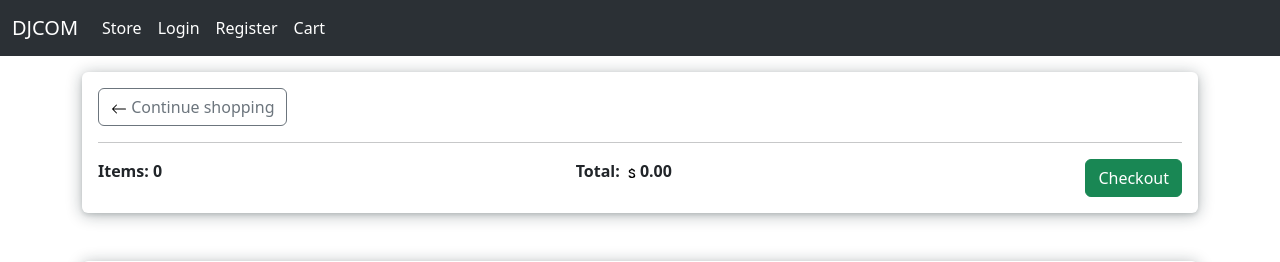
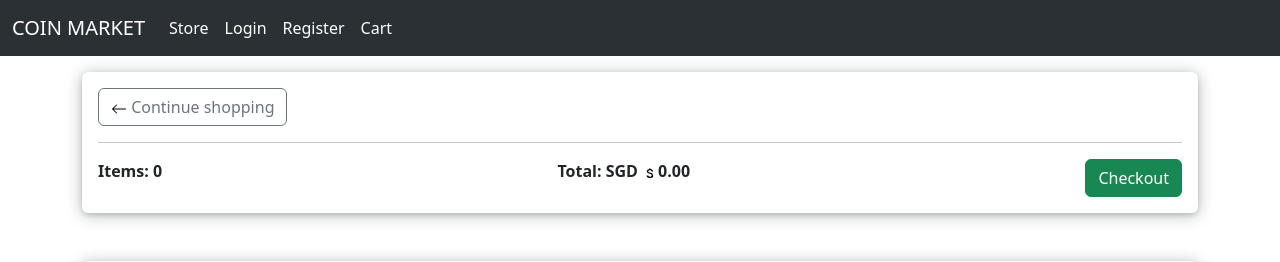
Before and after one commit to levijanclavesillas-appdev/simpleCommerce, a Django app: page /cart/ in a window 1280 px wide. Shown: the top 262 px of the page. Run offline with Django 4.2, Linux system fonts and the light colour scheme.

Commit message:
updated sign

```diff
--- a/store/templates/store/cart.html
+++ b/store/templates/store/cart.html
@@ -12,7 +12,7 @@
                 <strong>Items: {{order.get_cart_items}}</strong>
             </div>
             <div>
-                <strong>Total: <img src="SGD {% static 'images/rupee.svg' %}" />{{order.get_cart_total|floatformat:2}}</strong>
+                <strong>Total: SGD <img src="{% static 'images/rupee.svg' %}" />{{order.get_cart_total|floatformat:2}}</strong>
             </div>
             <div>
                 <a href="{% url 'checkout' %}" class="btn btn-success">Checkout</a>
@@ -45,7 +45,7 @@
                 <th scope="row"><img src="{{item.product.imageURL}}" alt="..." height="70"/></th>
                 <td></td>
                 <td>{{item.product.name}}</td>
-                <td><img src="SGD{% static 'images/rupee.svg' %}" /> {{item.product.price|floatformat:2}}</td>
+                <td>SGD<img src="{% static 'images/rupee.svg' %}" /> {{item.product.price|floatformat:2}}</td>
                 <td>
                     <p class="quantity">{{item.quantity}}</p>
                     <div class="quantity">
@@ -53,7 +53,7 @@
                         <img data-product={{item.product.id}} data-action="remove" class="update-cart" src="{% static 'images/caret-down-fill.svg' %}" alt="..."/>
                     </div>
                     </td>
-                <td><img src="SGD {% static 'images/rupee.svg' %}" /> {{item.get_total}}</td>
+                <td>SGD<img src="{% static 'images/rupee.svg' %}" /> {{item.get_total}}</td>
               </tr>
               {% endfor %}
             </tbody>
--- a/store/templates/store/checkout.html
+++ b/store/templates/store/checkout.html
@@ -73,7 +73,7 @@
                             <th scope="row"><img src="{{item.product.imageURL}}" alt="..." height="70" /></th>
                             <td></td>
                             <td>{{item.product.name}}</td>
-                            <td><img src="SGD {% static 'images/rupee.svg' %}" /> {{item.product.price|floatformat:2}}</td>
+                            <td>SGD<img src="{% static 'images/rupee.svg' %}" /> {{item.product.price|floatformat:2}}</td>
                             <td>x{{item.quantity}}</td>
                         </tr>
                         {% endfor %}
@@ -82,7 +82,7 @@
 
                 <hr>
                 <div><strong>Items: {{order.get_cart_items}}</strong></div>
-                <div><strong>Total: <img src="SGD {% static 'images/rupee.svg' %}" /> {{order.get_cart_total|floatformat:2}}</strong></div>
+                <div><strong>Total:SGD <img src=" {% static 'images/rupee.svg' %}" /> {{order.get_cart_total|floatformat:2}}</strong></div>
 
             </div>
         </div>
--- a/store/templates/store/store.html
+++ b/store/templates/store/store.html
@@ -15,7 +15,7 @@
             <div class="footer p-2">
                 <button data-product={{product.id}} data-action="add" class="btn btn-outline-secondary update-cart">Add to cart</button>
                 <a href="" class="btn btn-outline-secondary">View</a>
-                <strong><img src="SGD {% static 'images/rupee.svg' %}" /> {{product.price|floatformat:2}}</strong>
+                <strong>SGD <img src="{% static 'images/rupee.svg' %}" /> {{product.price|floatformat:2}}</strong>
             </div>
         </div>
     </div>
--- a/templates/index.html
+++ b/templates/index.html
@@ -5,7 +5,7 @@
 <head>
   <meta charset="utf-8">
   <meta name="viewport" content="width=device-width, initial-scale=1">
-  <title>DJ Ecom</title>
+  <title>COIN MARKET</title>
   <link rel="stylesheet" href="{% static 'css/main.css' %}">
   <link href="https://cdn.jsdelivr.net/npm/bootstrap@5.3.0/dist/css/bootstrap.min.css" rel="stylesheet"
     integrity="sha384-9ndCyUaIbzAi2FUVXJi0CjmCapSmO7SnpJef0486qhLnuZ2cdeRhO02iuK6FUUVM" crossorigin="anonymous">
--- a/templates/navbar.html
+++ b/templates/navbar.html
@@ -1,6 +1,6 @@
 <nav class="navbar navbar-expand-lg bg-body-tertiary" data-bs-theme="dark">
     <div class="container-fluid">
-      <a class="navbar-brand" href="{% url 'store' %}">DJCOM</a>
+      <a class="navbar-brand" href="{% url 'store' %}">COIN MARKET</a>
       <button class="navbar-toggler" type="button" data-bs-toggle="collapse" data-bs-target="#navbarSupportedContent" aria-controls="navbarSupportedContent" aria-expanded="false" aria-label="Toggle navigation">
         <span class="navbar-toggler-icon"></span>
       </button>
```
